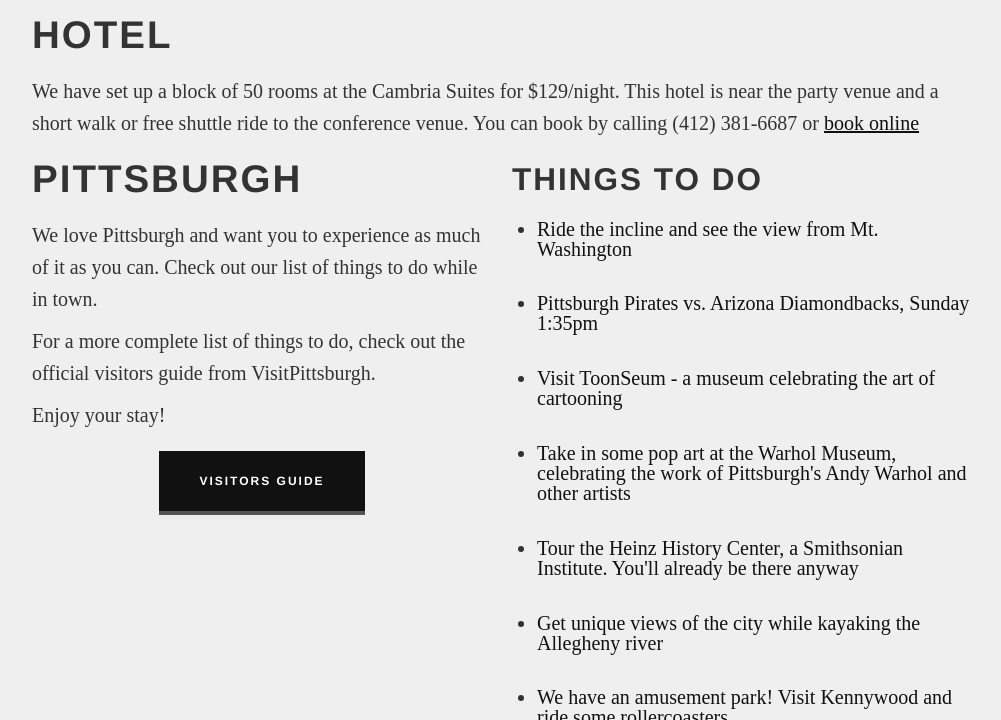
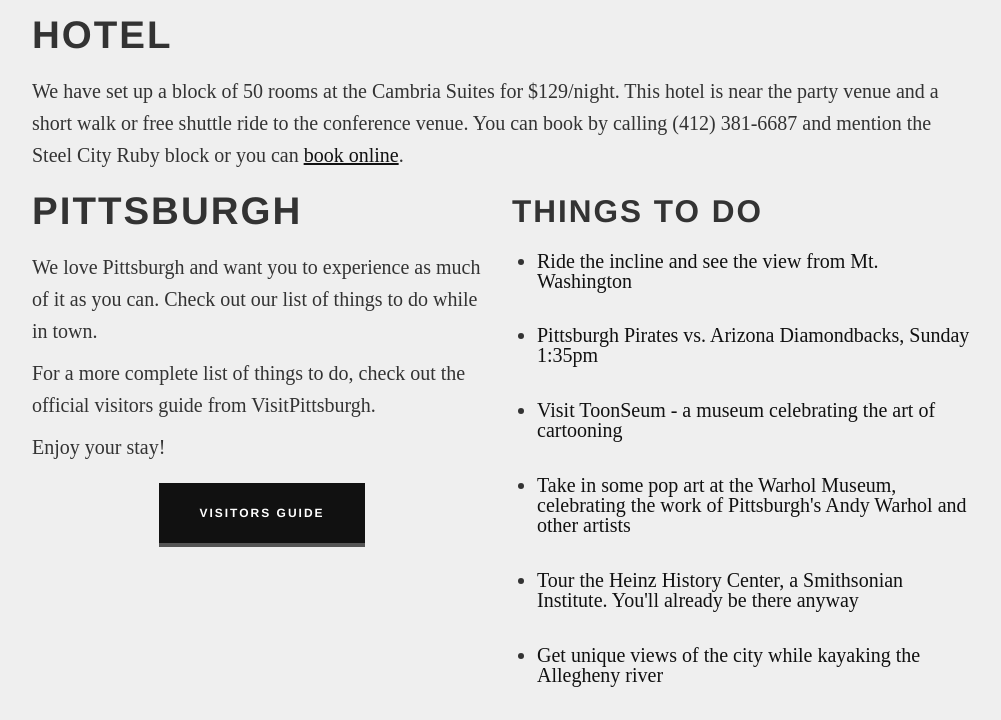
Before and after one commit to colindean/steelcityruby.github.com, a Jekyll site: the page built from index.html, in a window 1280 px wide and 900 px high, scrolled down 3126 px, cut to the strip 180-900 px from the top of the window. Shown: the whole strip, without its empty margins (138-1139 px from the left). Built offline with Jekyll 4.4.1, drawn with Linux system fonts in a browser that asks for light colours; nearby versions of some CDN libraries; some web fonts are replaced; Markdown is read by kramdown in place of the engine named in the settings; comment, search, counter and statistics services are not loaded.

Commit message:
Adds more explicit hotel block instructions

```diff
--- a/index.html
+++ b/index.html
@@ -308,7 +308,8 @@
               We have set up a block of 50 rooms at the Cambria Suites for
               $129/night.  This hotel is near the party venue and a short walk or
               free shuttle ride to the conference venue. You can book by calling
-              (412) 381-6687 or <a href="http://www.cambriasuites.com/ires/en-US/html/ArrivalInfo?hotel=PA637&srp=LSCTY&pu=no">book online</a>
+              (412) 381-6687 and mention the Steel City Ruby block or you can
+              <a href="http://www.cambriasuites.com/ires/en-US/html/ArrivalInfo?hotel=PA637&srp=LSCTY&pu=no">book online</a>.
             </p>
           </div>
         </div>
```
